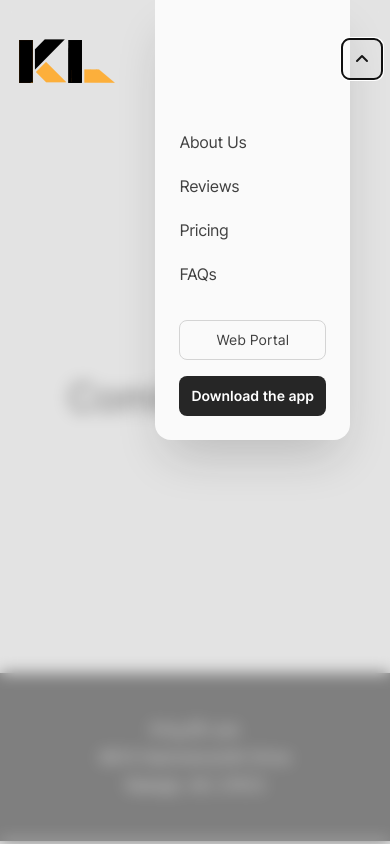
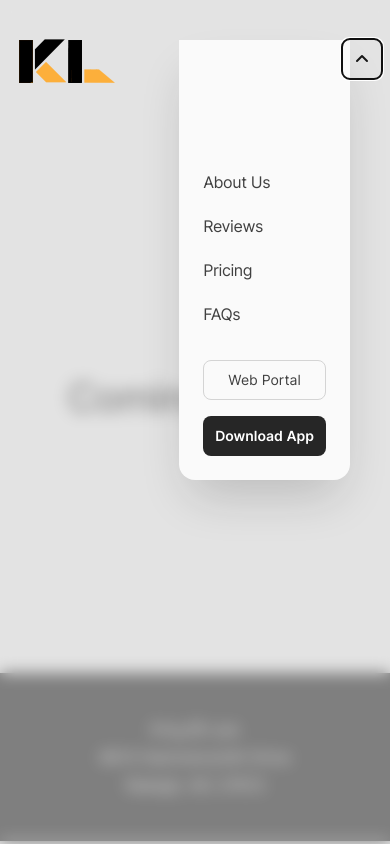
Before and after one commit to David44357/KingLawWebsite, a Next.js app: page /diyapps in a window 390 px wide. Both pictures are taken after a click on the button "Toggle site navigation". Built offline with nearby package versions, Linux system fonts and the light colour scheme.

Commit message:
Update Header.jsx

```diff
--- a/src/components/Header.jsx
+++ b/src/components/Header.jsx
@@ -120,7 +120,7 @@ export function Header() {
                             y: -32,
                             transition: { duration: 0.2 },
                           }}
-                          className="max-w-[200px] absolute top-0 right-10 z-0 origin-top rounded-b-2xl bg-gray-50 px-6 pb-6 pt-32 shadow-2xl shadow-gray-900/20"
+                          className="max-w-[200px] absolute top-10 right-10 z-0 origin-top rounded-b-2xl bg-gray-50 px-6 pb-6 pt-32 shadow-2xl shadow-gray-900/20"
                         >
                           <div className="space-y-4 max-w-2xl">
                             <MobileNavLink href="https://kinglawnc.com#about">
@@ -138,7 +138,7 @@ export function Header() {
                             <Button href="https://apps.kinglawnc.com/" variant="outline">
                               Web Portal
                             </Button>
-                            <Button href="/comingsoon">Download the app</Button>
+                            <Button href="/comingsoon">Download App</Button>
                           </div>
                         </Popover.Panel>
                       </>
```
